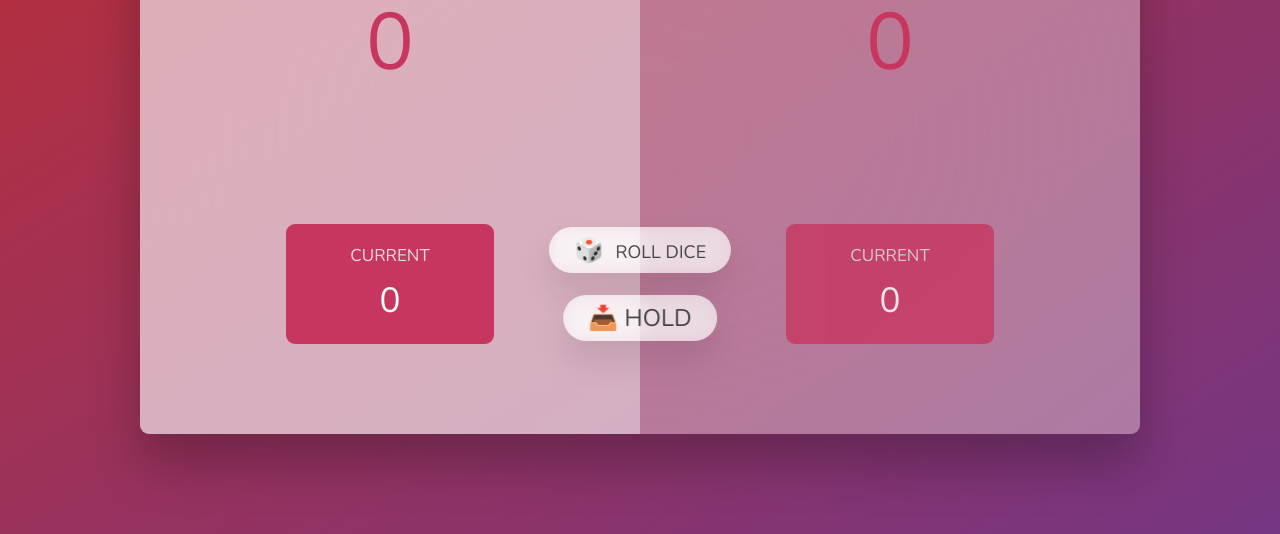
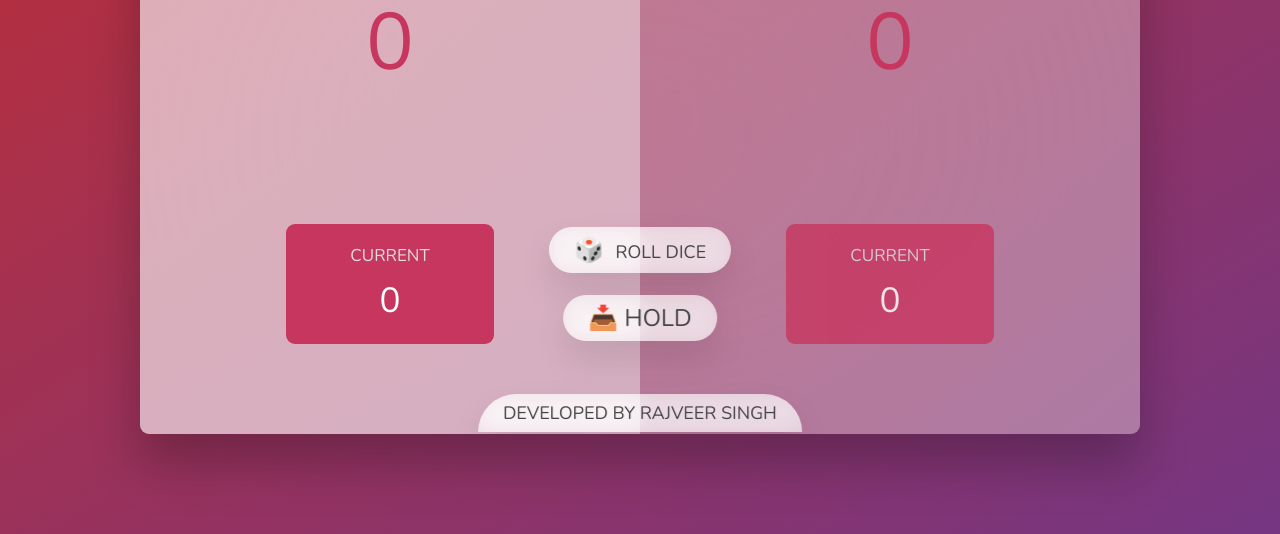
Before and after one commit to rajvexr/2Player-Dice-Game, a plain HTML site: page index.html in a window 1280 px wide. Shown: the part 266-800 px from the top of the page. Drawn offline with nearby package versions, Linux system fonts and the light colour scheme.

Commit message:
adding my author to page

```diff
--- a/index.html
+++ b/index.html
@@ -31,6 +31,7 @@
       <button class="btn btn--roll">🎲 Roll dice</button>
       <button class="btn btn--hold">📥 Hold</button>
       <button class="btn help">Help</button>
+      <p class="RS">Developed By Rajveer Singh</p>
 
       <div class="modal hidden">
         <button class="xbtn">&times;</button>
--- a/style.css
+++ b/style.css
@@ -218,3 +218,26 @@ main {
 .helpP{
   font-size: 1.8rem;
 }
+
+.RS{
+  position: absolute;
+  left: 50%;
+  transform: translateX(-50%);
+  color: #444;
+  background: none;
+  border: none;
+  font-family: inherit;
+  font-size: 1.8rem;
+  text-transform: uppercase;
+  font-weight: 400;
+  transition: all 0.2s;
+
+  background-color: white;
+  background-color: rgba(255, 255, 255, 0.6);
+  backdrop-filter: blur(10px);
+
+  padding: 0.7rem 2.5rem;
+  border-radius: 50px 50px 0px 0px;
+  box-shadow: 0 1.75rem 3.5rem rgba(0, 0, 0, 0.1);
+  top: 56rem;
+}
```
